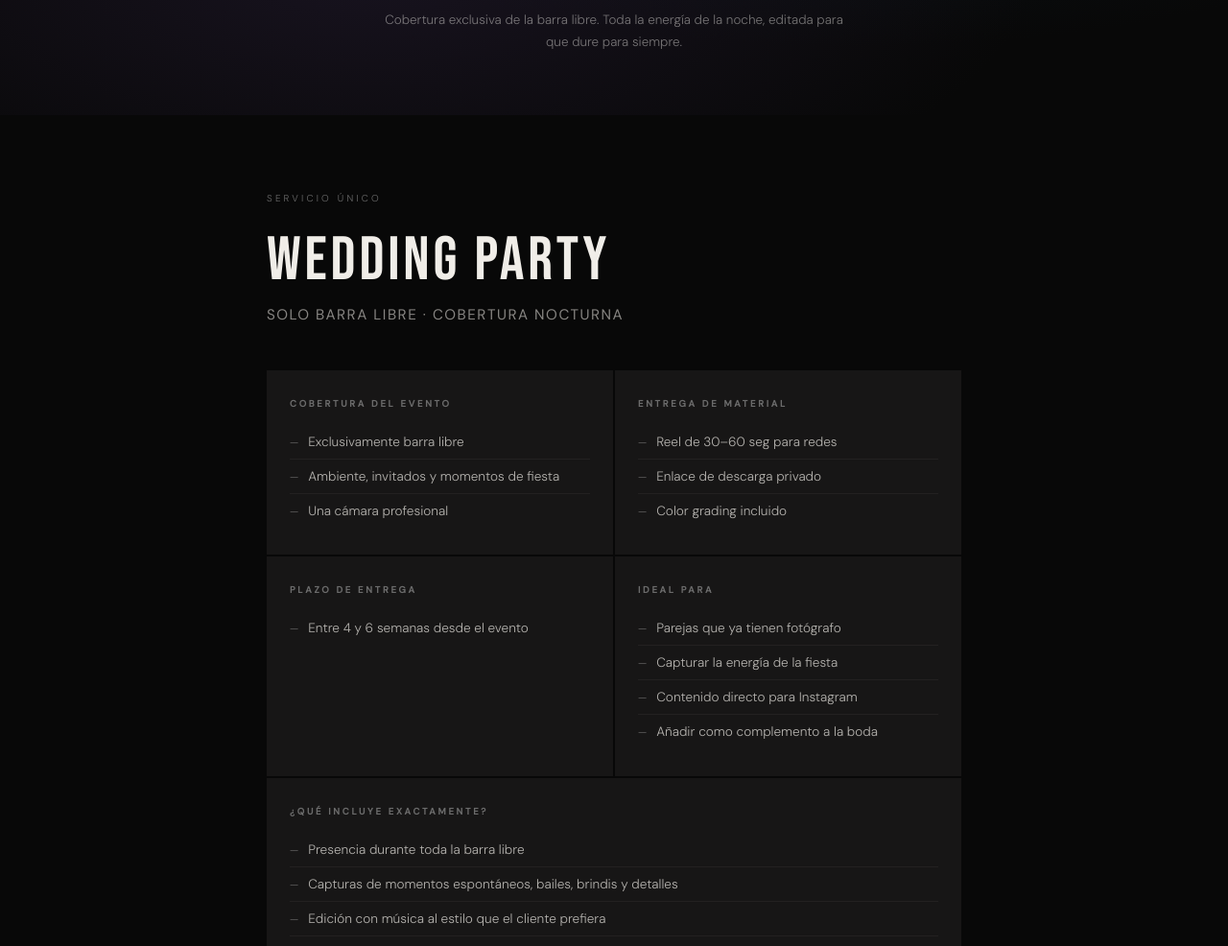
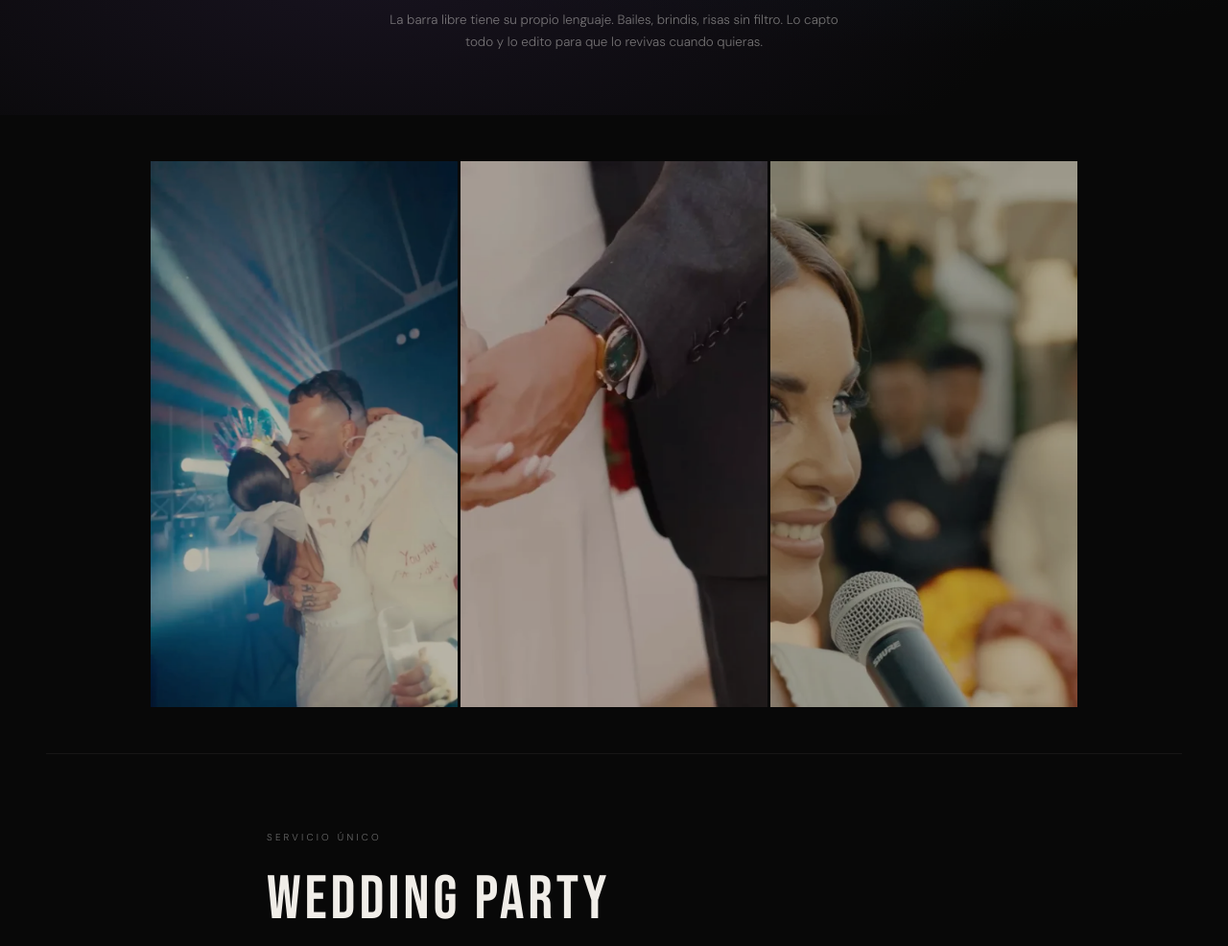
Before and after one commit to srpepemetro/pepe-metro-films, a plain HTML site: page tarifas-wedding-party.html in a window 1280 px wide. Shown: the part 420-1406 px from the top of the page at 96% size. Drawn offline with Linux system fonts and the light colour scheme.

Commit message:
Update tarifas-wedding-party.html

```diff
--- a/tarifas-wedding-party.html
+++ b/tarifas-wedding-party.html
@@ -125,6 +125,14 @@
     .fade-up { opacity:0; transform:translateY(22px); transition:opacity .7s ease, transform .7s ease; }
     .fade-up.in { opacity:1; transform:translateY(0); }
 
+    /* MUESTRA VISUAL */
+    .muestra-strip { display:flex; justify-content:center; gap:3px; padding:48px 48px 0; overflow:hidden; }
+    .muestra-item { flex:1; max-width:320px; aspect-ratio:9/16; overflow:hidden; position:relative; }
+    .muestra-item img { width:100%; height:100%; object-fit:cover; object-position:center; display:block; filter:brightness(.75) saturate(.9); transition:filter .4s; }
+    .muestra-item:hover img { filter:brightness(.9) saturate(1); }
+    @media (max-width:720px) { .muestra-strip { padding:32px 24px 0; gap:2px; } }
+    @media (max-width:480px) { .muestra-strip .muestra-item:last-child { display:none; } }
+
     @media (max-width:720px) {
       .page-hero, .servicio-wrap, .nota-box, .condiciones-section { padding-left:24px; padding-right:24px; }
       .divider { margin:0 24px; }
@@ -158,8 +166,23 @@
 <div class="page-hero">
   <p class="page-eyebrow">Servicio de Videografía · Documento privado</p>
   <h1 class="page-title"><em>Tarifa</em>WEDDING<br>PARTY</h1>
-  <p class="page-subtitle">Cobertura exclusiva de la barra libre. Toda la energía de la noche, editada para que dure para siempre.</p>
+  <p class="page-subtitle">La barra libre tiene su propio lenguaje. Bailes, brindis, risas sin filtro. Lo capto todo y lo edito para que lo revivas cuando quieras.</p>
 </div>
+
+<!-- MUESTRA VISUAL -->
+<div class="muestra-strip">
+  <div class="muestra-item">
+    <img src="images/thumbs/wedding_party.webp" alt="Wedding Party">
+  </div>
+  <div class="muestra-item">
+    <img src="images/thumbs/julia_x_luis_highlights.webp" alt="Boda Julia y Luis">
+  </div>
+  <div class="muestra-item">
+    <img src="images/thumbs/valle_y_alvaro.webp" alt="Boda Valle y Álvaro">
+  </div>
+</div>
+
+<div class="divider" style="margin-top:48px;"></div>
 
 <!-- SERVICIO -->
 <div class="servicio-wrap">
```
